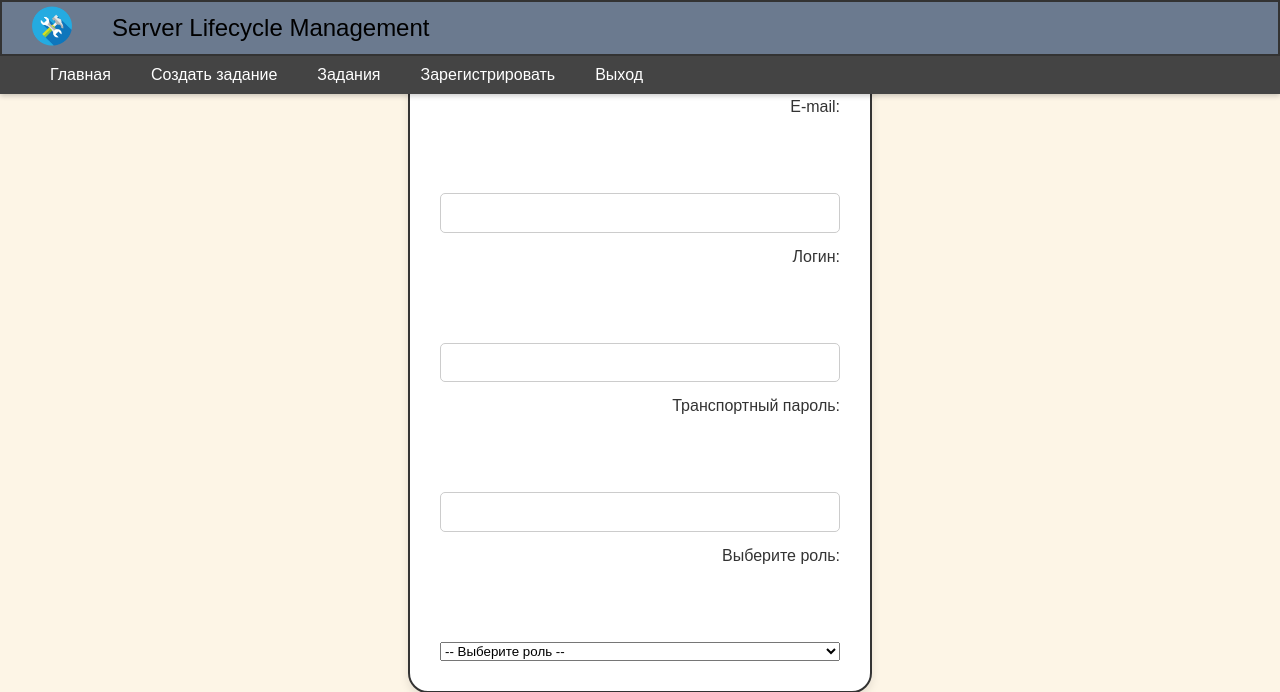
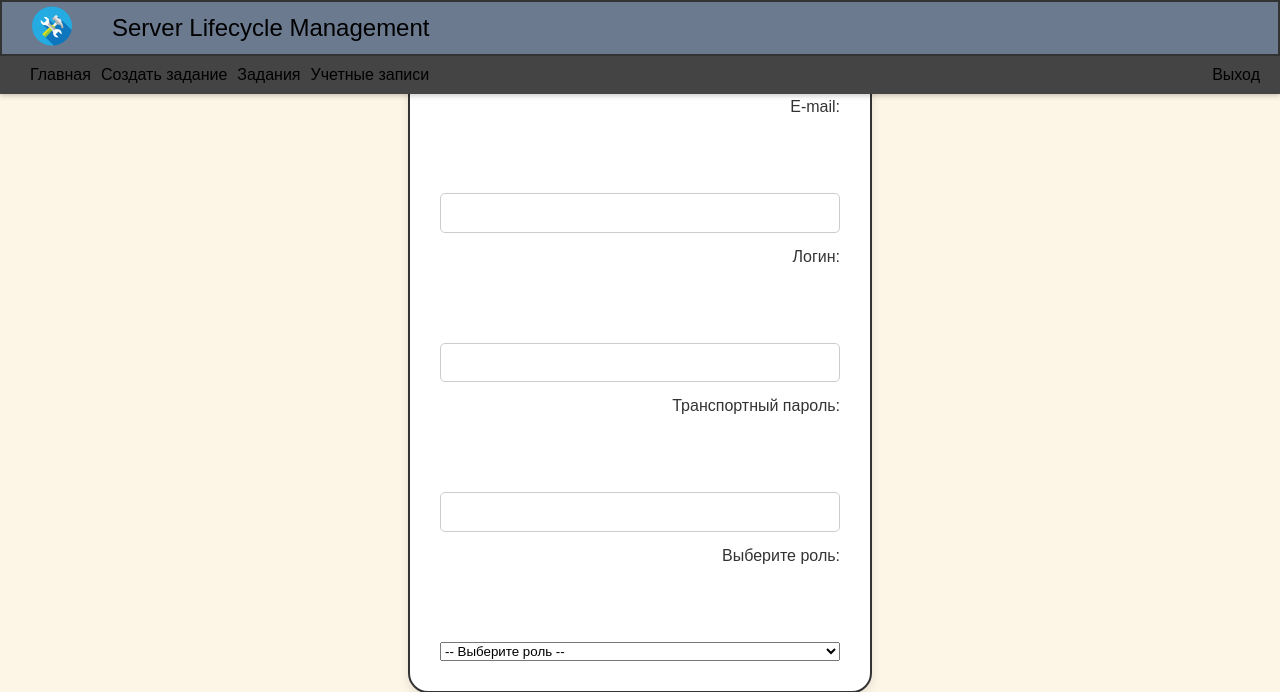
Before and after one commit to LeonArchie/SLM, a PHP site: page /FR_register.php in a window 1280 px wide. Shown: the top 692 px of the page. Run offline with PHP 8.4, Linux system fonts and the light colour scheme; data that the repository does not hold is empty; some libraries are stand-ins or nearby versions.

Commit message:
v. 120 Добавление пунктов меню

```diff
--- a/css/navbar.css
+++ b/css/navbar.css
@@ -15,22 +15,67 @@
     display: flex;
     margin: 0;
     padding: 0;
+    align-items: center; /* Выравниваем элементы по вертикали */
 }
 
 .nav-links li {
-    margin-left: 20px; /* Отступ между пунктами меню */
+    margin-left: 10px; /* Отступ между пунктами меню */
+    position: relative; /* Для позиционирования выпадающего меню */
+}
+
+/* Выравниваем два последних элемента по правому краю */
+.nav-links li.push-right {
+    margin-left: auto; /* Автоматический отступ слева */
 }
 
 .nav-links a {
-    color: #fff; /* Цвет текста */
-    text-decoration: none; /* Убираем подчёркивание */
-    font-size: 1em; /* Размер шрифта */
-    padding: 5px 10px; /* Внутренние отступы */
-    transition: background-color 0.3s ease; /* Плавный переход */
+    color: var(--navbar-text-color);
+    text-decoration: none;
+    font-size: 1em;
+    padding: var(--navbar-link-padding);
+    transition: var(--navbar-transition);
+    border-radius: var(--navbar-border-radius);
+    display: flex;
+    align-items: center; /* Выравниваем иконки и текст по вертикали */
 }
 
 /* Эффект при наведении на ссылки */
 .nav-links a:hover {
-    background-color: #555; /* Цвет фона при наведении */
-    border-radius: 5px; /* Закруглённые углы */
+    background-color: var(--navbar-hover-bg-color);
 }
+
+/* Активная ссылка */
+.nav-links a.active {
+    background-color: var(--navbar-hover-bg-color);
+    font-weight: bold;
+}
+
+/* Стили для выпадающего меню */
+.dropdown-menu {
+    display: none; /* Скрываем выпадающее меню по умолчанию */
+    position: absolute;
+    top: 100%; /* Позиционируем ниже родительского элемента */
+    left: 0;
+    background-color: var(--dropdown-bg-color);
+    list-style: none;
+    margin: 0;
+    padding: 0;
+    min-width: 200px; /* Минимальная ширина выпадающего меню */
+    border-radius: var(--navbar-border-radius);
+    box-shadow: var(--navbar-shadow);
+    z-index: 1000; /* Убедимся, что меню поверх других элементов */
+}
+
+.dropdown-menu li {
+    margin: 0; /* Убираем отступы между пунктами */
+}
+
+.dropdown-menu a {
+    padding: 10px 20px; /* Отступы для ссылок в выпадающем меню */
+    display: block; /* Ссылки занимают всю ширину */
+}
+
+/* Показываем выпадающее меню при наведении */
+.dropdown:hover .dropdown-menu {
+    display: block;
+}
--- a/footer.html
+++ b/footer.html
@@ -1,5 +1,5 @@
 <!-- Подвал -->
 	<footer class="footer">
-		<div class="version">Version: 0.118</div>
+		<div class="version">Version: 0.120</div>
 		<div class="version">  Apache License, 2025</div>
 	</footer>
--- a/navbar.html
+++ b/navbar.html
@@ -3,7 +3,14 @@
         <li><a href="/dashboard.php">Главная</a></li>
         <li><a href="#">Создать задание</a></li>
         <li><a href="#">Задания</a></li>
-        <li><a href="/FR_register.php">Зарегистрировать</a></li>
-        <li><a href="/logout.php">Выход</a></li>
+        <li class="dropdown"> <!-- Добавляем класс для выпадающего меню -->
+            <a href="#"><i class="fas fa-users"></i> Учетные записи <i class="fas fa-caret-down"></i></a>
+            <ul class="dropdown-menu">
+                <li><a href="/my_account.php"><i class="fas fa-user"></i> Моя учетная запись</a></li>
+                <li><a href="/all_accounts.php"><i class="fas fa-users"></i> Все учетные записи</a></li>
+                <li><a href="/FR_register.php"><i class="fas fa-user-plus"></i> Зарегистрировать</a></li>
+            </ul>
+        </li>
+        <li class="push-right"><a href="/logout.php">Выход</a></li>
     </ul>
 </nav>
```
